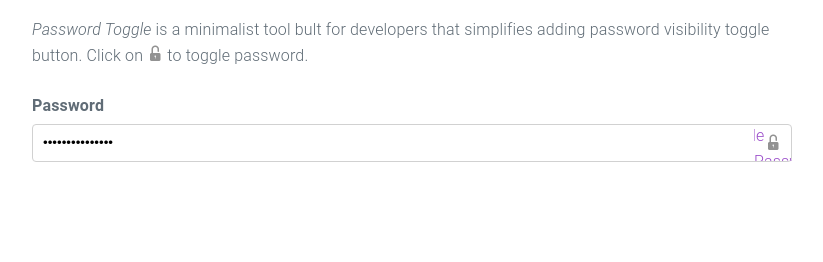
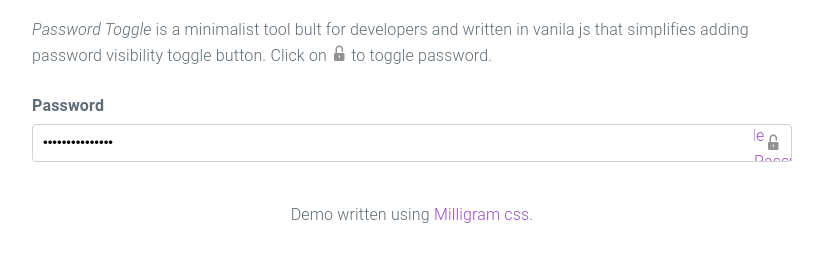
Before and after one commit to mladenilic/pwd_toggle, a website built with webpack: page index.html in a window 1280 px wide. Shown: the part 66-328 px from the top of the page, without its empty margins (228-1051 px from the left). Built offline with Linux system fonts and the light colour scheme.

Commit message:
Add link back to Milligram CSS – Thanks

```diff
--- a/index.html
+++ b/index.html
@@ -7,12 +7,14 @@
   <body>
     <div class="container">
       <h1>Password Toggle Demo</h1>
-      <p><em>Password Toggle</em> is a minimalist tool bult for developers that simplifies adding password visibility toggle button. Click on <img src="/dist/example/images/unlock.png" alt=""> to toggle password.</p>
+      <p><em>Password Toggle</em> is a minimalist tool bult for developers and written in vanila js that simplifies adding password visibility toggle button. Click on <img src="/dist/example/images/unlock.png" alt=""> to toggle password.</p>
       <div class="password-wrapper">
         <label for="password">Password</label>
         <input type="password" name="password" id="password" value="Cool, right? :)">
         <a href="#" id="password-toggle">Toggle Password</a>
       </div>
+
+      <p id="milligram">Demo written using <a href="https://milligram.io/" target="_blank">Milligram css</a>.</p>
     </div>
     <script>
       var toggle = document.getElementById('password-toggle');
--- a/src/assets/example.css
+++ b/src/assets/example.css
@@ -24,3 +24,8 @@
 #password {
   padding-right: calc(1rem + 38px);
 }
+
+#milligram {
+  margin-top: 2.5rem;
+  text-align: center;
+}
```
Also changed, not shown: dist/example/bundle.js.
